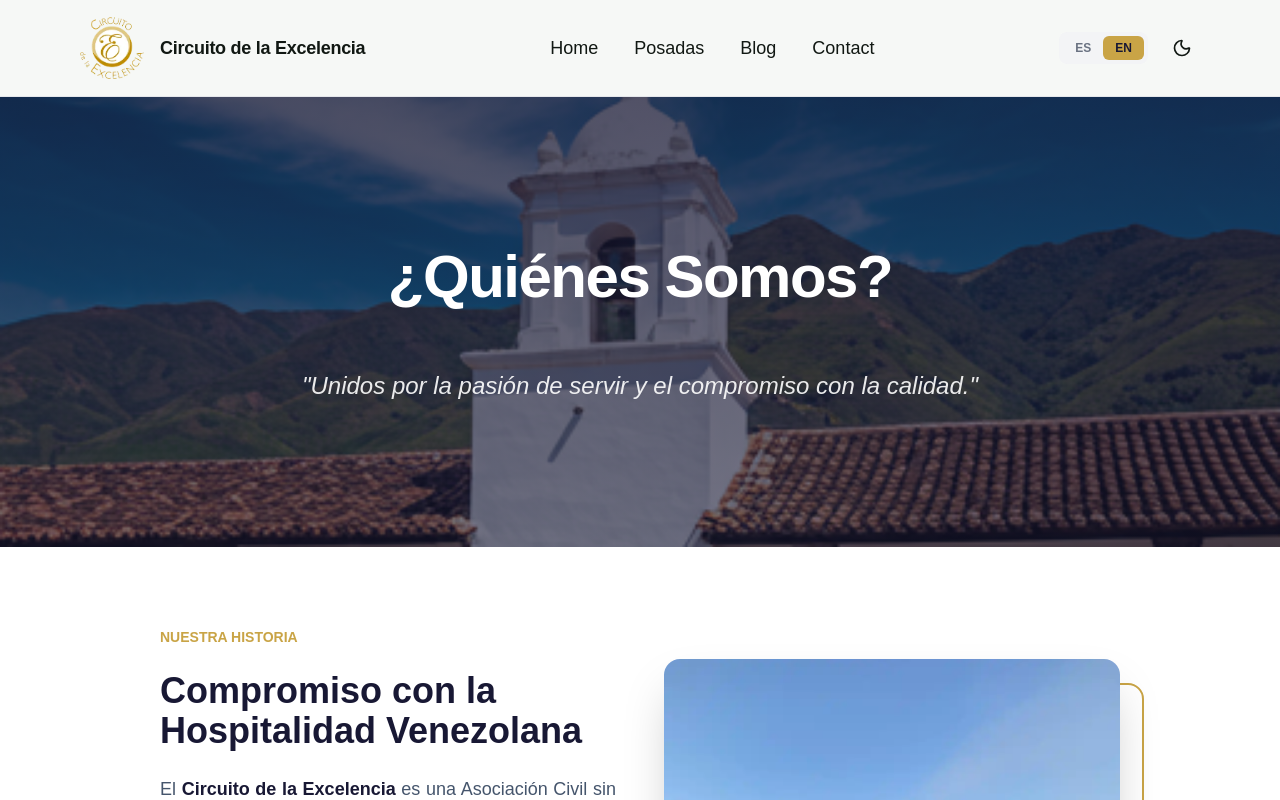
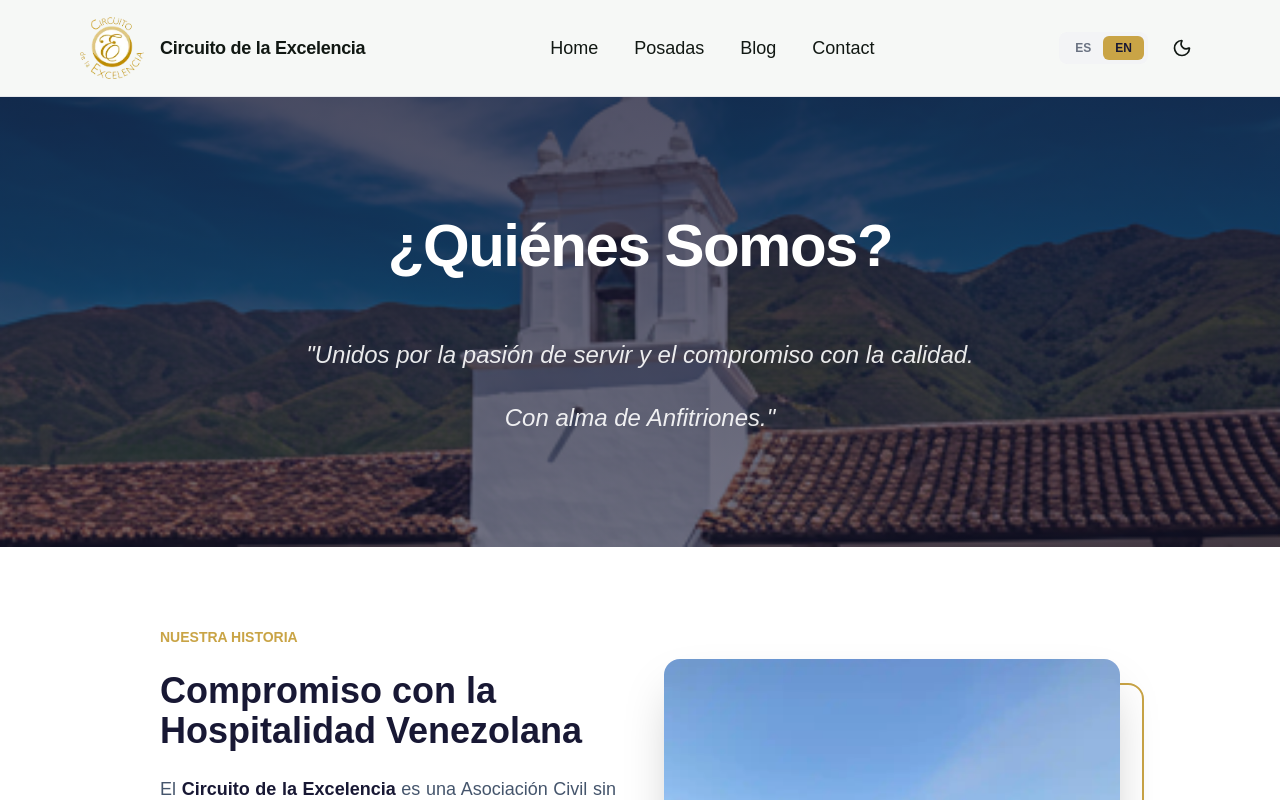
Before and after one commit to gustallafermrd/circuitonew, a Next.js app: page /en/quienes-somos in a window 1280 px wide. Shown: the top 800 px of the page. Built offline with nearby package versions, Linux system fonts and the light colour scheme.

Commit message:
quienes somos

```diff
--- a/src/app/[lang]/quienes-somos/page.tsx
+++ b/src/app/[lang]/quienes-somos/page.tsx
@@ -23,8 +23,9 @@ export default async function QuienesSomosPage({
         </h1>
         <div className="w-24 h-1 bg-brand-gold mx-auto"></div>
         <p className="text-white/90 text-lg font-medium leading-relaxed md:text-2xl max-w-[750px] mx-auto italic">
-          "Unidos por la pasión de servir y el compromiso con la calidad."
+          "Unidos por la pasión de servir y el compromiso con la calidad.
         </p>
+        <p className="text-white/90 text-lg font-medium leading-relaxed md:text-2xl max-w-[750px] mx-auto italic">Con alma de Anfitriones."</p>
       </div>
     </div>
     <section className="flex flex-col items-center px-6 py-20 lg:px-40 bg-white">
```
